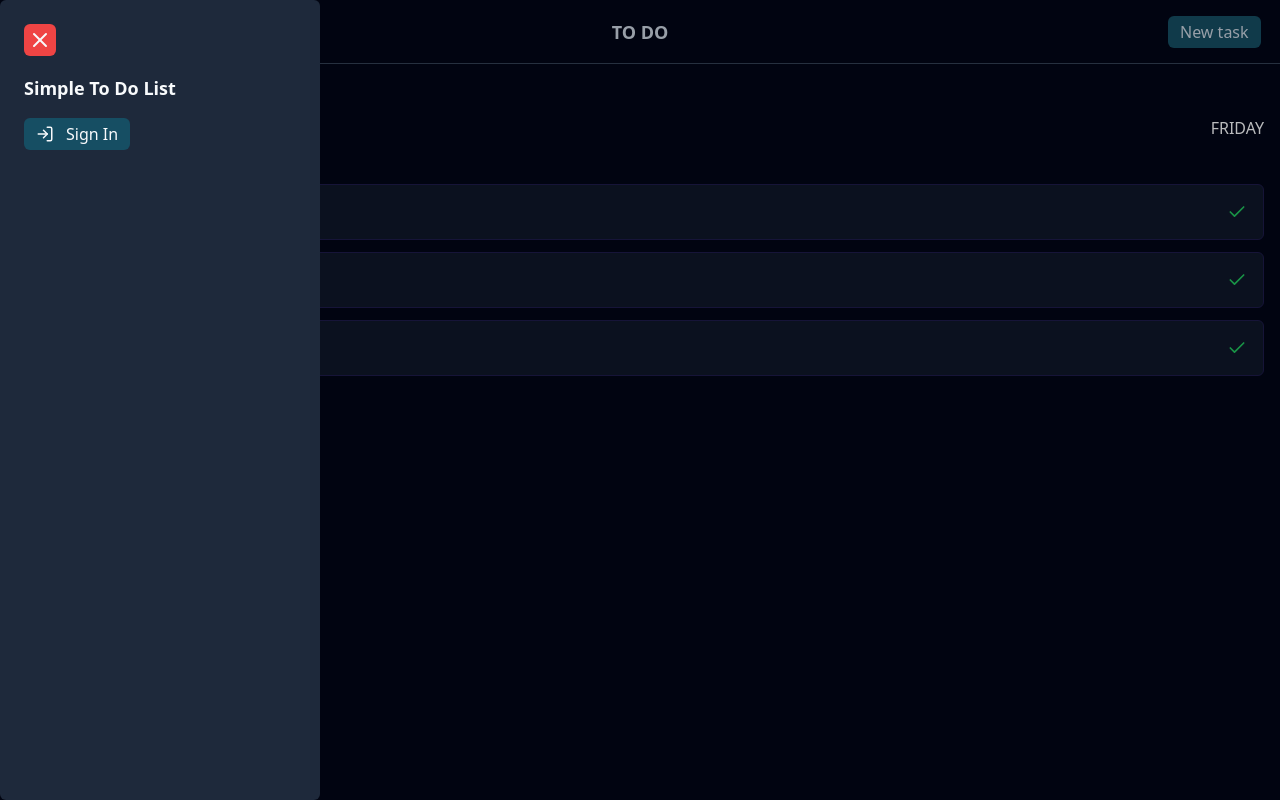
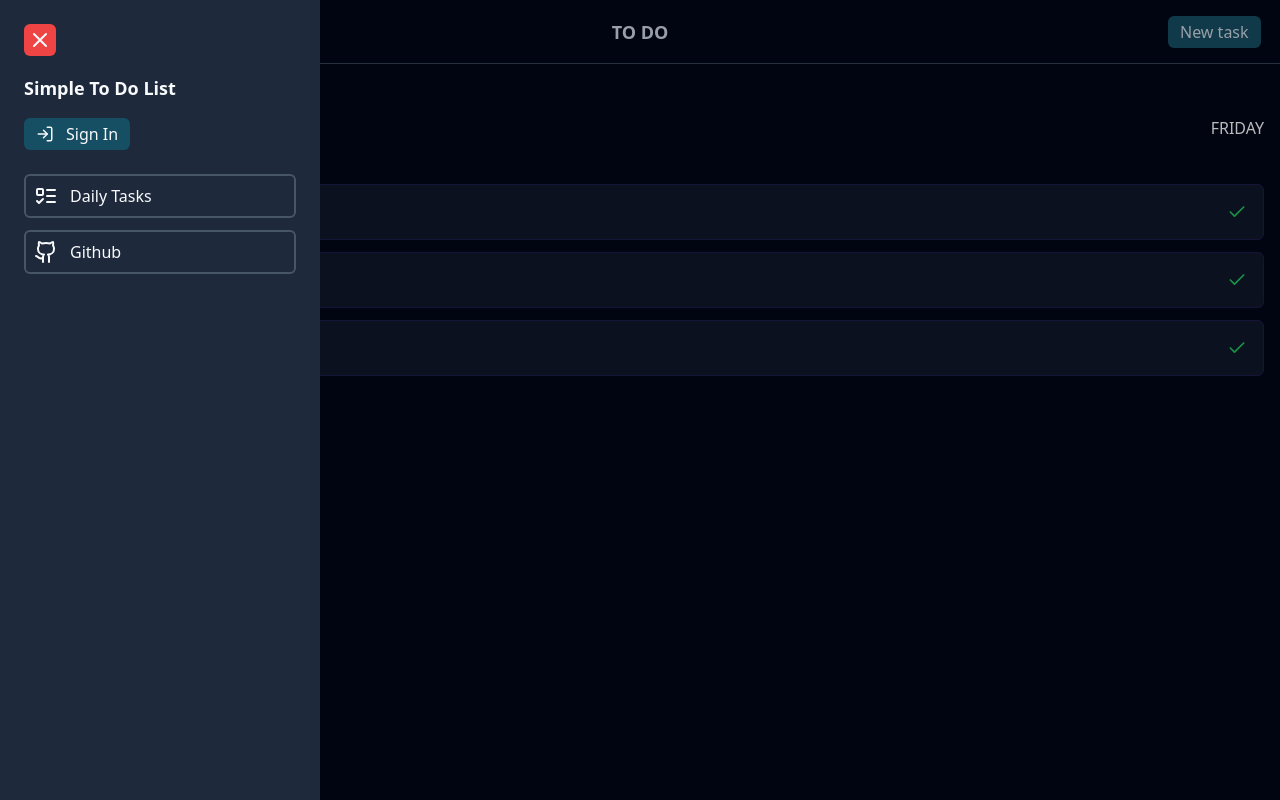
Before and after one commit to vitoorfraga/simple-to-do-list, a Next.js app: page / in a window 1280 px wide. Both pictures are taken after a click on the button 28 px from the left and 31 px from the top of the page. Built offline with nearby package versions, Linux system fonts and the light colour scheme; no server answers.

Commit message:
feat: nav, login and logout functions on Drawer component

```diff
--- a/src/components/drawer/index.tsx
+++ b/src/components/drawer/index.tsx
@@ -2,15 +2,27 @@
 
 import * as Dialog from '@radix-ui/react-dialog'
 import Button from '../button'
-import { LogInIcon, MenuIcon, XIcon } from 'lucide-react'
-import { signIn } from 'next-auth/react'
+import {
+  GithubIcon,
+  ListTodoIcon,
+  LogInIcon,
+  MenuIcon,
+  XIcon,
+} from 'lucide-react'
+import { signIn, signOut, useSession } from 'next-auth/react'
+import { Avatar } from '../avatar'
+import { NavLink } from '../navlink'
 
 export const Drawer = () => {
+  const { status, data } = useSession()
+
   const handleLoginClick = async () => {
-    console.log('ijasdijaisdj')
     await signIn()
   }
 
+  const handleLogoutClick = async () => {
+    await signOut()
+  }
   return (
     <Dialog.Root>
       <Dialog.Trigger>
@@ -20,7 +32,7 @@ export const Drawer = () => {
       </Dialog.Trigger>
       <Dialog.Portal>
         <Dialog.Overlay className="bg-black fixed inset-0 opacity-25" />
-        <Dialog.Content className="bg-slate-800 rounded-md fixed top-[50%] left-[0] translate-y-[-50%] p-6 h-full max-w-[20rem] w-full">
+        <Dialog.Content className="bg-slate-800 fixed top-[50%] left-[0] translate-y-[-50%] p-6 h-full max-w-[20rem] w-full rounded-none">
           <Dialog.Close>
             <button className="bg-red-500 h-8 w-8 rounded-md flex items-center justify-center">
               <XIcon />
@@ -30,12 +42,46 @@ export const Drawer = () => {
             <h3 className="text-lg font-bold">Simple To Do List</h3>
           </Dialog.Title>
 
-          <div>
+          {/* => Exibe botão para login caso não tenha usuário autenticado. */}
+          {status === 'unauthenticated' && (
             <Button onClick={() => handleLoginClick()}>
               <LogInIcon size={18} />
               Sign In
             </Button>
-          </div>
+          )}
+
+          {/* => Exibe botão para logout caso tenha usuário autenticado. */}
+          {status === 'authenticated' && (
+            <Button variant="outline" onClick={() => handleLogoutClick()}>
+              <LogInIcon size={18} />
+              Logout
+            </Button>
+          )}
+
+          {/* => Exibe foto e nome do usuário (caso possua). */}
+          {status === 'authenticated' && (
+            <div className="mt-8 flex items-center gap-3">
+              {data.user?.image && (
+                <Avatar
+                  imageUrl={data.user?.image}
+                  userName={data.user?.name ? data.user?.name : ''}
+                />
+              )}
+              <p>{data.user?.name}</p>
+            </div>
+          )}
+
+          {/* => Navbar */}
+          <nav className="flex flex-col gap-3 mt-6 ">
+            <NavLink href="#">
+              <ListTodoIcon />
+              Daily Tasks
+            </NavLink>
+            <NavLink href="#">
+              <GithubIcon />
+              Github
+            </NavLink>
+          </nav>
         </Dialog.Content>
       </Dialog.Portal>
     </Dialog.Root>
```
